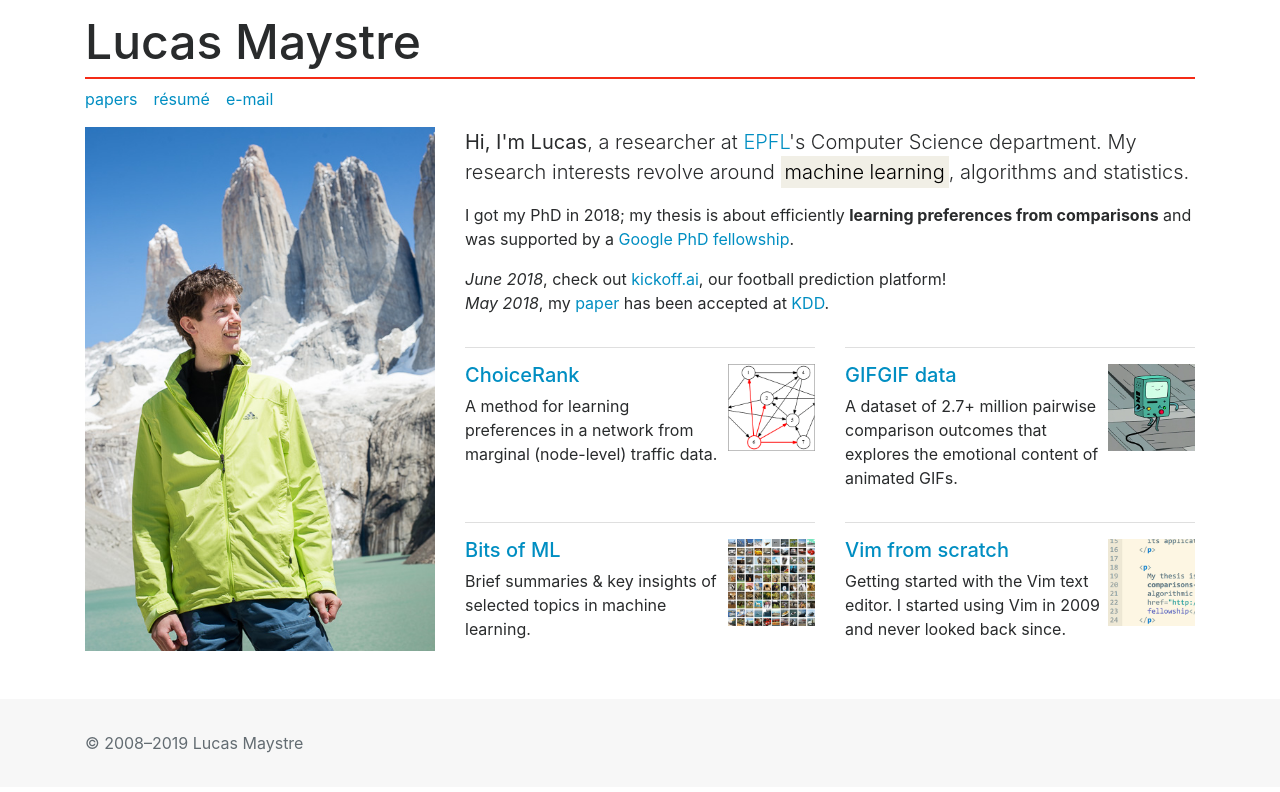
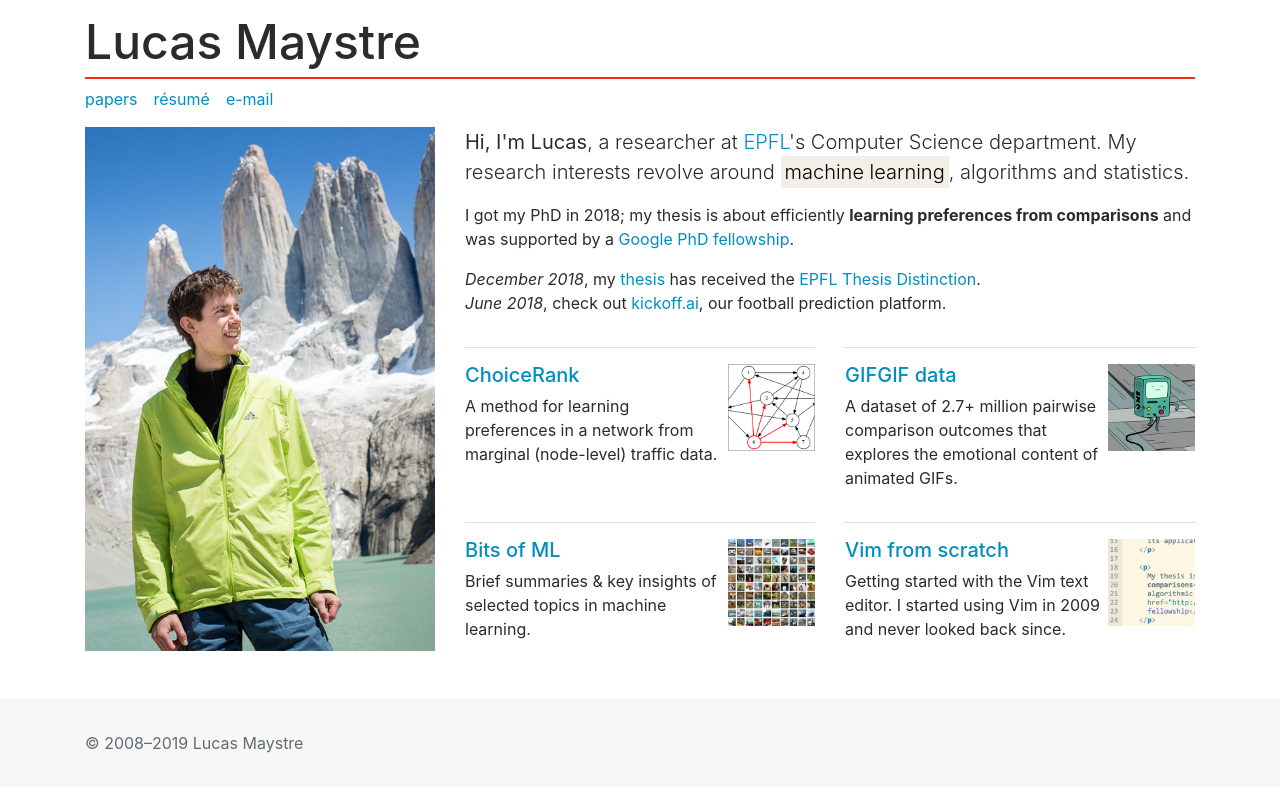
Before and after one commit to lucasmaystre/lum-web, a Jekyll site: the page built from index.html, in a window 1280 px wide. Shown: the top 792 px of the page. Built offline with Jekyll 4.4.1, drawn with Linux system fonts in a browser that asks for light colours.

Commit message:
Update news with thesis distinction.

```diff
--- a/index.html
+++ b/index.html
@@ -22,11 +22,11 @@ layout: default
     </p>
 
     <ol id="news">
+      <li><em>December 2018</em>,
+      my <a href="papers#maystre2018efficient">thesis</a> has received the <a
+      href="https://phd.epfl.ch/edic/thesis-distinction">EPFL Thesis Distinction</a>.</li>
       <li><em>June 2018</em>,
-      check out <a href="https://kickoff.ai">kickoff.ai</a>, our football prediction platform!</li>
-      <li><em>May 2018</em>,
-      my <a href="papers#yardim2018can">paper</a> has been accepted at <a
-      href="http://www.kdd.org/kdd2018/">KDD</a>.</li>
+      check out <a href="https://kickoff.ai">kickoff.ai</a>, our football prediction platform.</li>
     </ol>
 
     <div class="row">
```
